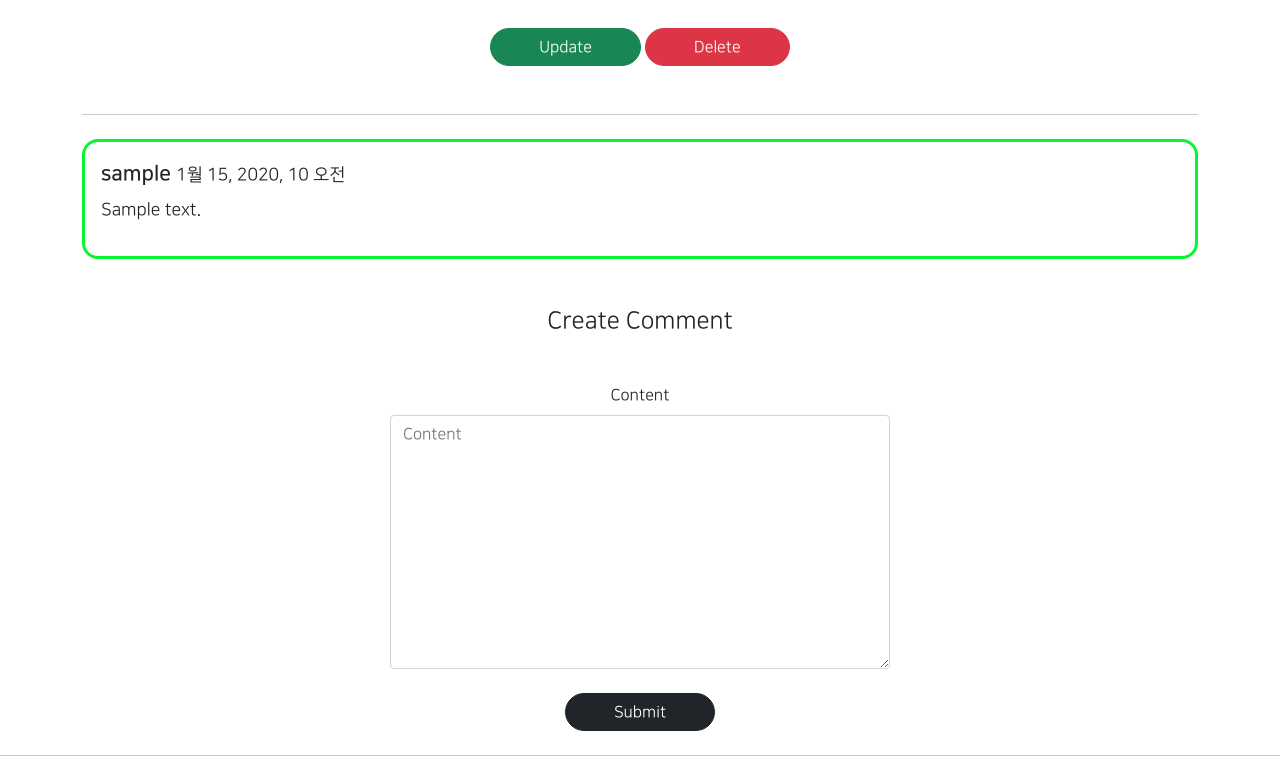
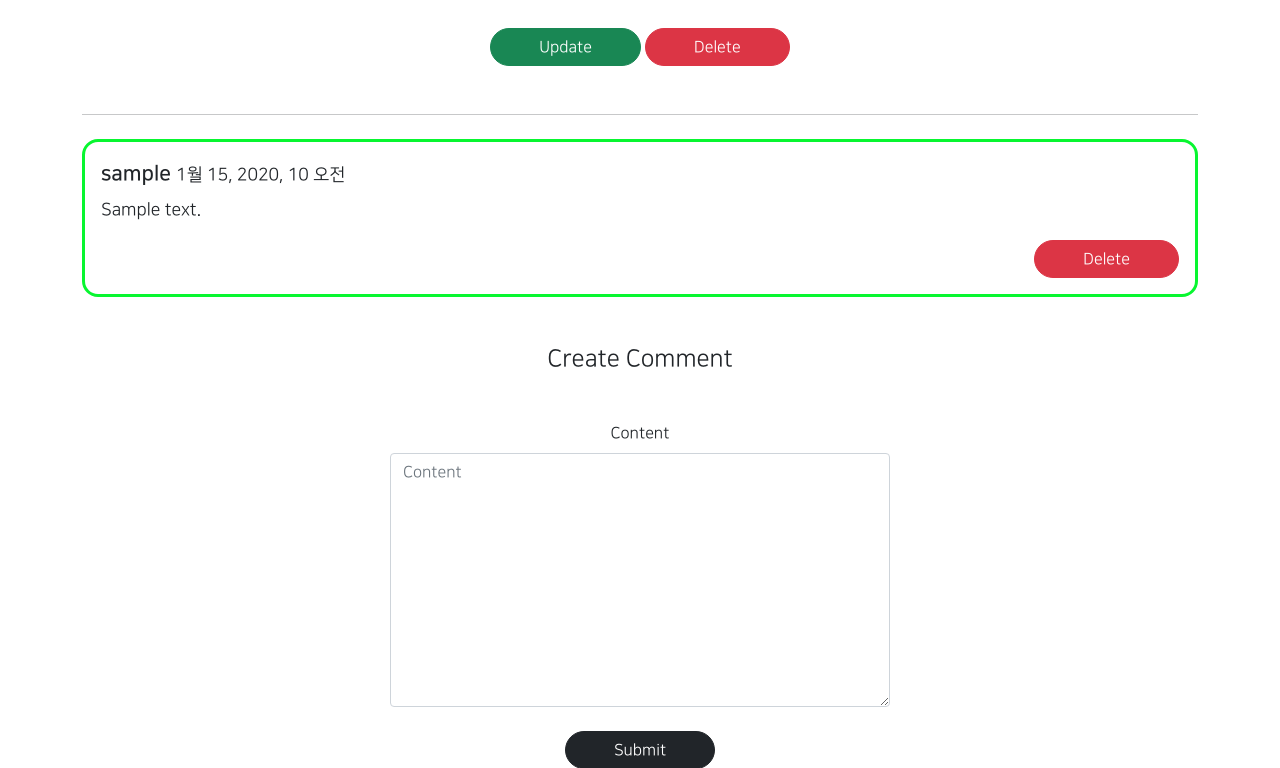
Before and after one commit to gyullo18/gis_1ban_2, a Django app: page /articles/detail/1 in a window 1280 px wide. Shown: the part 1079-1847 px from the top of the page. Run offline with Django 3.2, Linux system fonts and the light colour scheme; a user stored in the database is signed in; tables that the repository leaves empty hold one stand-in row (values such as "Sample post"); grey boxes marked "Sample" are stand-in pictures; parts of the project's set-up code (start-up, migrations or seed data) failed here and were passed over; some libraries are stand-ins or nearby versions.

Commit message:
8/11 1ban project2 1

```diff
--- a/articleapp/templates/articleapp/detail.html
+++ b/articleapp/templates/articleapp/detail.html
@@ -58,6 +58,16 @@
                         {#내용 출력#}
                         <p>{{ comment.content }}</p>
                     </div>
+                    {# 8/11 이 댓글의 작성자가 해당 유저가 맞는지 인증 과정#}
+                    {% if comment.writer == user %}
+                    {#  8/11   댓글 삭제 버튼 #}
+                    <div style="text-align: right">
+                        <a href="{% url 'commentapp:delete' pk=comment.pk  %}"
+                            class="btn btn-danger rounded-pill px-5">
+                            Delete
+                        </a>
+                    </div>
+                    {% endif %}
                 </div>
 
             {% endfor %}
```
